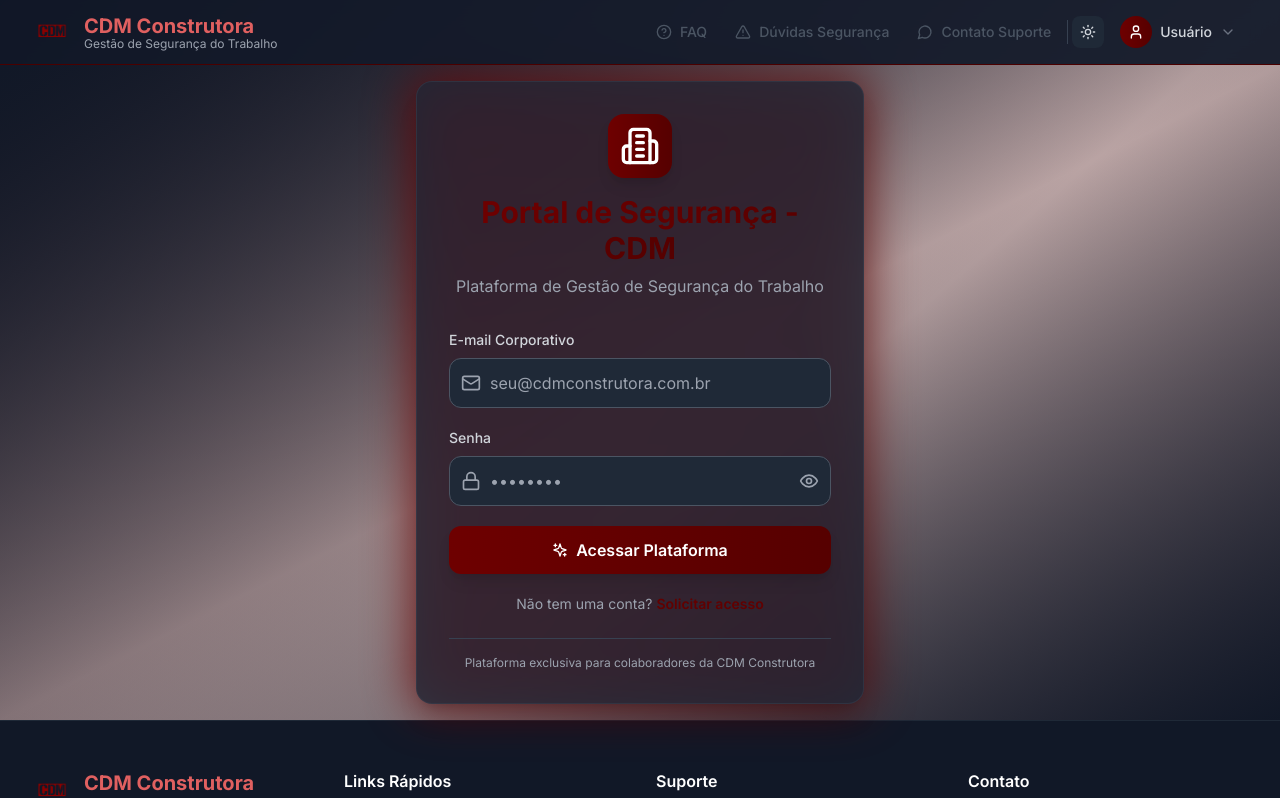
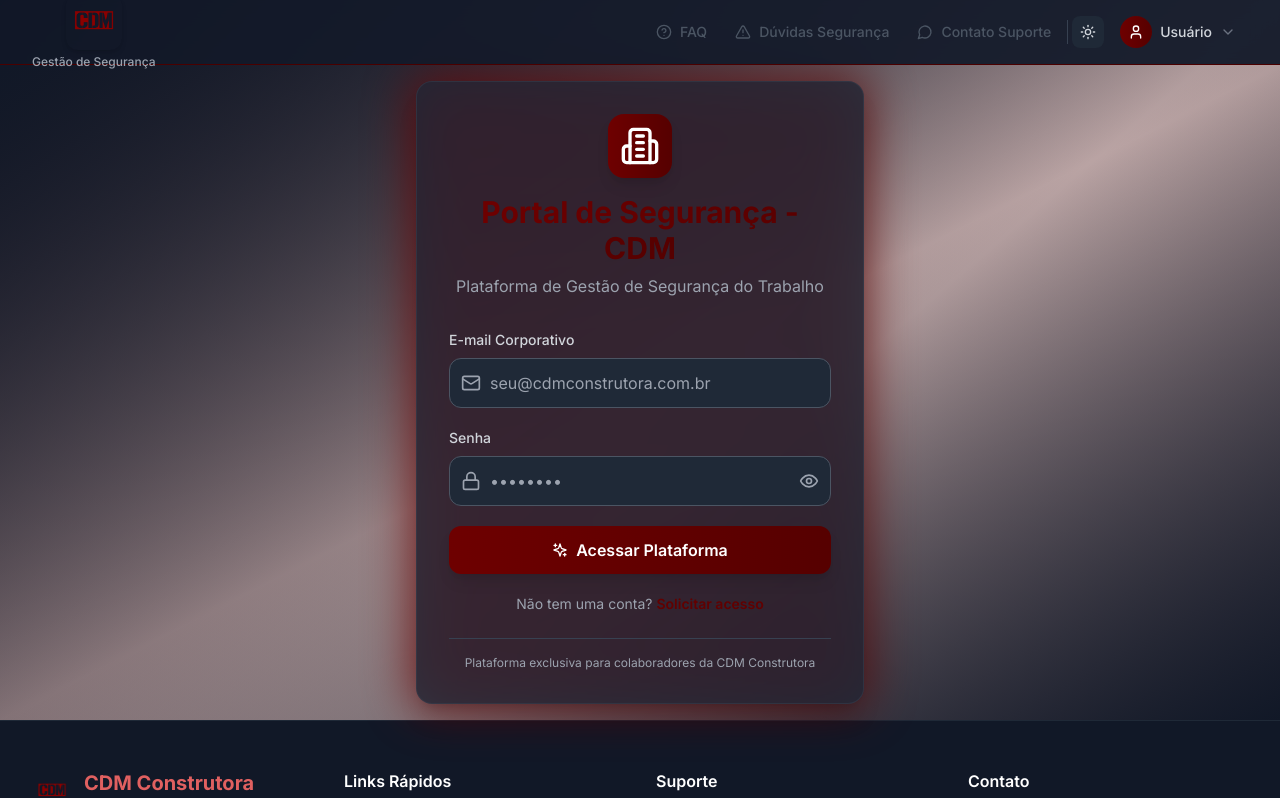
Before and after one commit to dev-celo/plataforma-seguranca-cdm-frontend, a React (Vite) app: page /login in a window 1280 px wide. Shown: the top 798 px of the page. Built offline with nearby package versions, Linux system fonts and the light colour scheme; no server answers.

Commit message:
fix: Corrigindo imagem de logo

```diff
--- a/src/components/Layout/Header.jsx
+++ b/src/components/Layout/Header.jsx
@@ -1,8 +1,8 @@
-import React, { useState } from 'react';
-import { Link, useNavigate } from 'react-router-dom';
-import { useAuth } from '../../contexts/AuthContext';
-import { useTheme } from '../../contexts/ThemeContext';
-import { motion, AnimatePresence } from 'framer-motion';
+import React, { useState } from "react";
+import { Link, useNavigate } from "react-router-dom";
+import { useAuth } from "../../contexts/AuthContext";
+import { useTheme } from "../../contexts/ThemeContext";
+import { motion, AnimatePresence } from "framer-motion";
 import {
   Menu,
   X,
@@ -15,8 +15,8 @@
   Sun,
   Moon,
   HardHat,
-  Building2
-} from 'lucide-react';
+  Building2,
+} from "lucide-react";
 
 const Navbar = ({ onMenuClick }) => {
   const { user, logout } = useAuth();
@@ -25,14 +25,19 @@
   const navigate = useNavigate();
 
   const disabledLinks = [
-    { name: 'FAQ', icon: HelpCircle, href: '#', disabled: true },
-    { name: 'Dúvidas Segurança', icon: AlertTriangle, href: '#', disabled: true },
-    { name: 'Contato Suporte', icon: MessageCircle, href: '#', disabled: true },
+    { name: "FAQ", icon: HelpCircle, href: "#", disabled: true },
+    {
+      name: "Dúvidas Segurança",
+      icon: AlertTriangle,
+      href: "#",
+      disabled: true,
+    },
+    { name: "Contato Suporte", icon: MessageCircle, href: "#", disabled: true },
   ];
 
   const handleLogout = async () => {
     await logout();
-    navigate('/login');
+    navigate("/login");
   };
 
   return (
@@ -48,20 +53,18 @@
           </button>
 
           {/* Logo CDM com imagem */}
-          <Link to="/dashboard" className="flex items-center space-x-3 group ml-2 md:ml-0">
+          <Link
+            to="/dashboard"
+            className="flex flex-col items-center group ml-2 md:ml-0"
+          >
             <img
               src="/logo.png"
               alt="CDM Construtora"
-              className="w-8 h-8 md:w-10 md:h-10 object-contain rounded-lg group-hover:scale-105 transition-transform"
+              className="w-10 h-10 md:w-14 md:h-14 object-contain rounded-xl group-hover:scale-105 transition-transform duration-300 shadow-md"
             />
-            <div className="hidden sm:block">
-              <h1 className="text-lg md:text-xl font-bold text-cdm-600 dark:text-cdm-400">
-                CDM Construtora
-              </h1>
-              <p className="text-xs text-gray-500 dark:text-gray-400 -mt-1 hidden md:block">
-                Gestão de Segurança do Trabalho
-              </p>
-            </div>
+            <span className="text-[10px] md:text-xs text-gray-500 dark:text-gray-400 mt-1 font-medium">
+              Gestão de Segurança
+            </span>
           </Link>
 
           {/* Desktop Navigation */}
@@ -89,7 +92,11 @@
               onClick={() => setDarkMode(!darkMode)}
               className="p-2 rounded-lg bg-gray-100 dark:bg-gray-800 text-gray-600 dark:text-gray-300 hover:bg-gray-200 dark:hover:bg-gray-700 transition-all"
             >
-              {darkMode ? <Sun className="w-4 h-4" /> : <Moon className="w-4 h-4" />}
+              {darkMode ? (
+                <Sun className="w-4 h-4" />
+              ) : (
+                <Moon className="w-4 h-4" />
+              )}
             </button>
 
             {/* User Dropdown */}
@@ -102,7 +109,7 @@
                   <User className="w-4 h-4 text-white" />
                 </div>
                 <span className="text-sm font-medium text-gray-700 dark:text-gray-300">
-                  {user?.email?.split('@')[0] || 'Usuário'}
+                  {user?.email?.split("@")[0] || "Usuário"}
                 </span>
                 <ChevronDown className="w-4 h-4 text-gray-500" />
               </button>
@@ -134,7 +141,11 @@
               onClick={() => setDarkMode(!darkMode)}
               className="p-2 rounded-lg bg-gray-100 dark:bg-gray-800 text-gray-600 dark:text-gray-300"
             >
-              {darkMode ? <Sun className="w-4 h-4" /> : <Moon className="w-4 h-4" />}
+              {darkMode ? (
+                <Sun className="w-4 h-4" />
+              ) : (
+                <Moon className="w-4 h-4" />
+              )}
             </button>
 
             <div className="relative">
```
